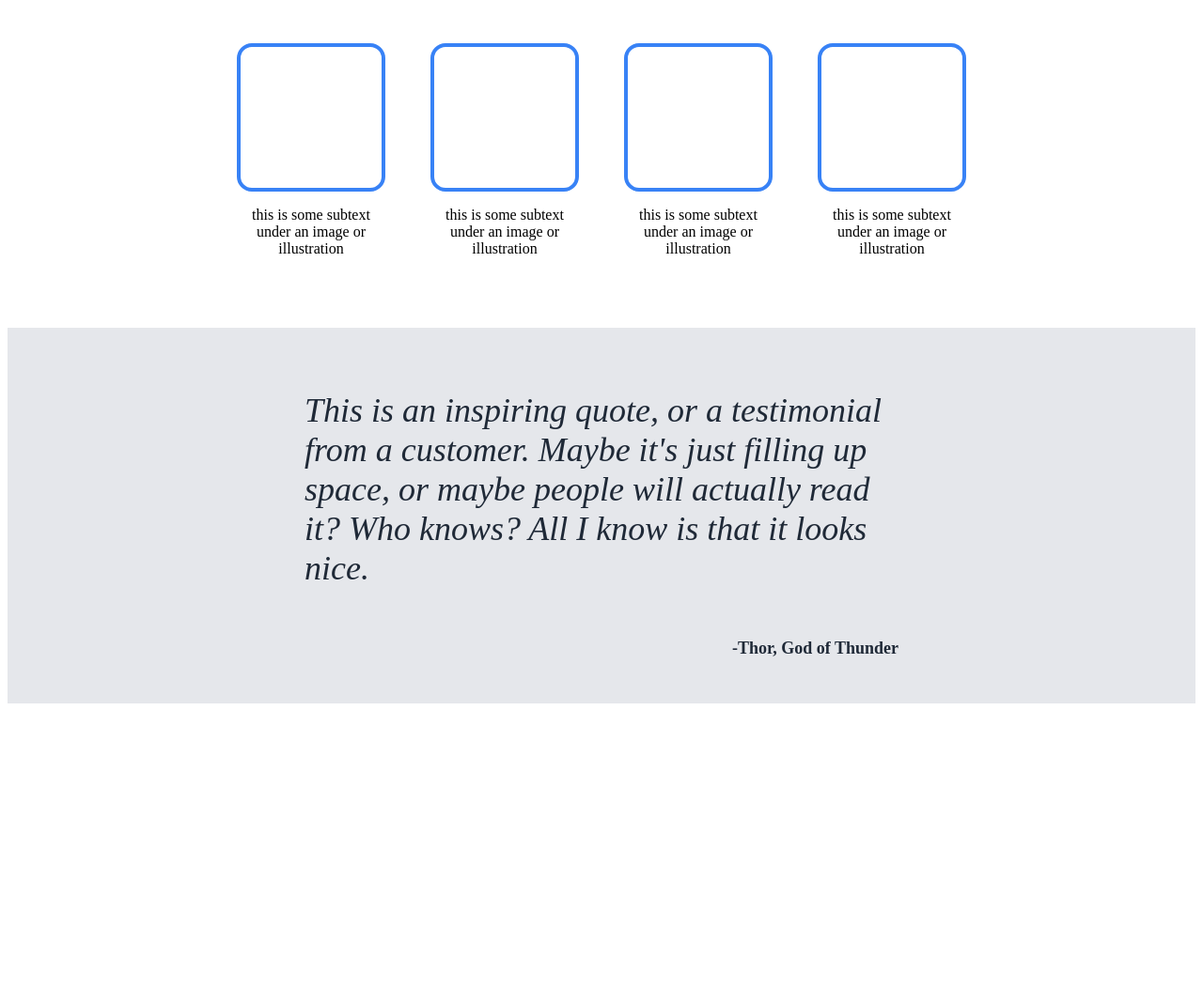
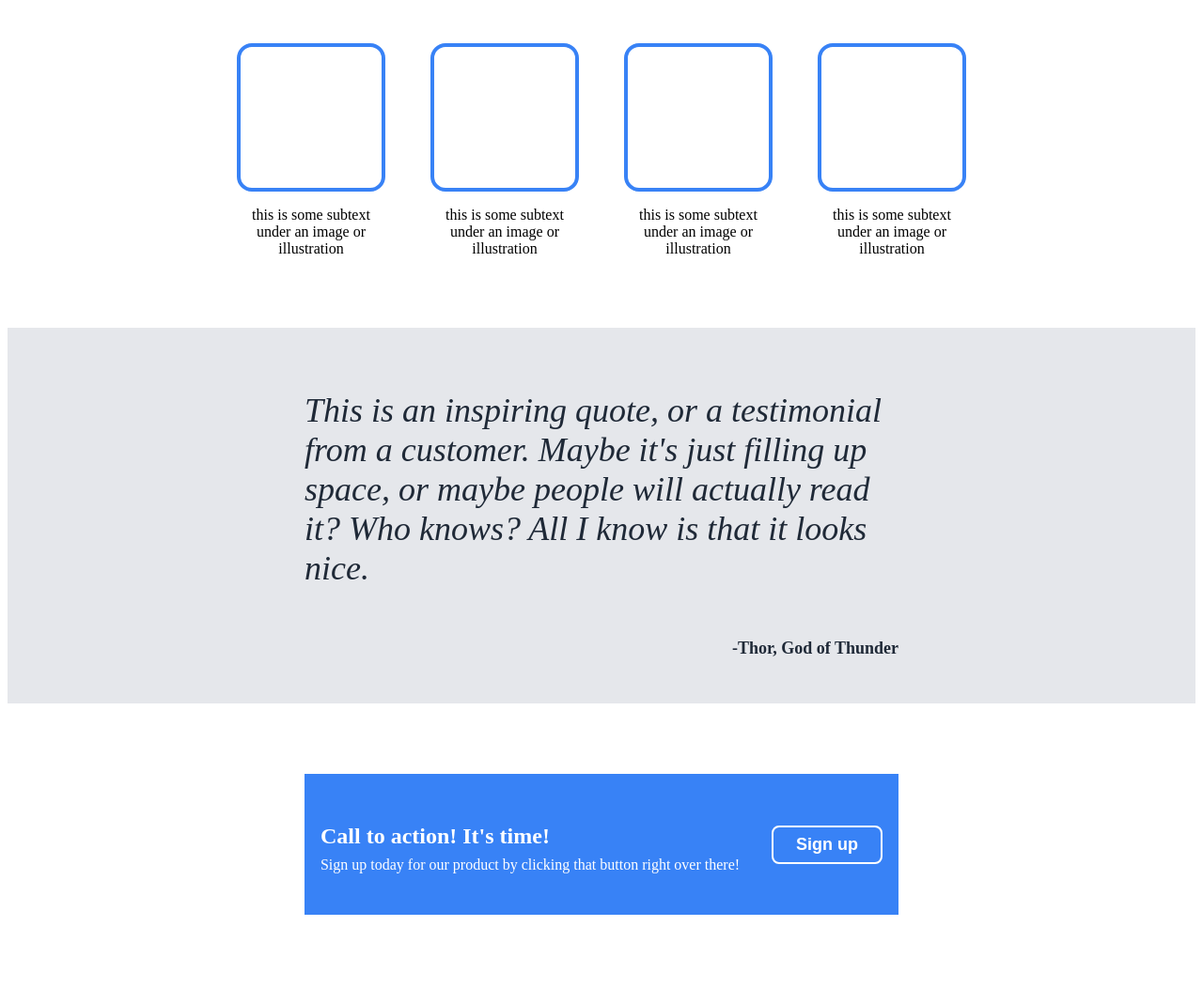
Before and after one commit to aljoromer/odin-landing-page, a plain HTML site: page index.html in a window 1280 px wide. Shown: the part 739-1791 px from the top of the page at 94% size. Before the commit the page ends 1496 px from the top, so only its background shows below. Drawn offline with Linux system fonts and the light colour scheme.

Commit message:
Add Call to Action section

```diff
--- a/index.html
+++ b/index.html
@@ -57,5 +57,14 @@
         </em></p>
         <p class="thor">-Thor, God of Thunder</p>
     </div>
+    <div class="signup">
+        <div class="signupbox">
+            <div class="callToAction">
+                <p><strong>Call to action! It's time!</strong></p>
+                Sign up today for our product by clicking that button right over there!
+            </div>
+            <button type="button">Sign up</button>
+        </div>
+    </div>
 </body>
 </html>
--- a/styles.css
+++ b/styles.css
@@ -81,7 +81,7 @@ button {
     background-color:#3882F6;
     font-size:18px;
     font-weight: bold;
-    padding: 12px 24px;
+    padding: 8px 24px;
     border-radius:8px;
     border:0;
 }
@@ -153,7 +153,33 @@ button {
     font-weight:bold;
 }
 
-.sign-up {
-    flex: 3;
+.signup {
+    display:flex;
+    justify-content:center;
+    align-items:center;
     height:300px;
 }
+
+.signupbox {
+    display:flex;
+    justify-content:space-around;
+    align-items:center;
+    background-color:#3882F6;
+    height:50%;
+    width:50%;
+}
+
+.signupbox button {
+    border:2px;
+    border-color: white;
+    border-style:solid;
+}
+
+.callToAction {
+    color:white;
+}
+
+.callToAction p {
+    font-size:24px;
+    margin:8px 0px;
+}
```
